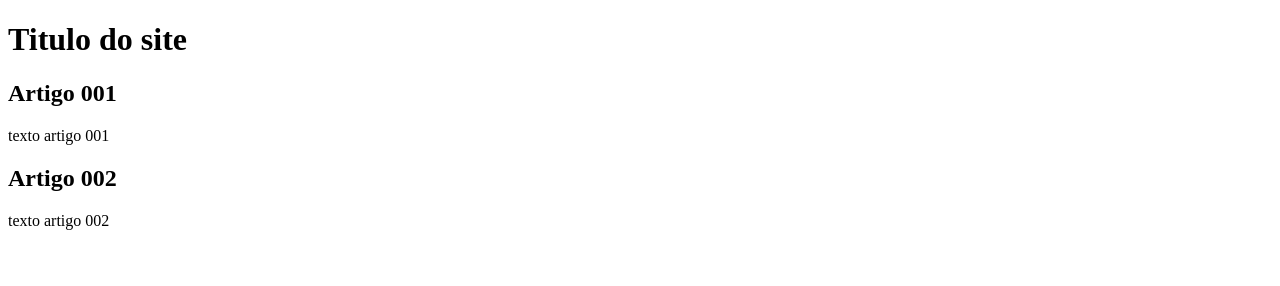
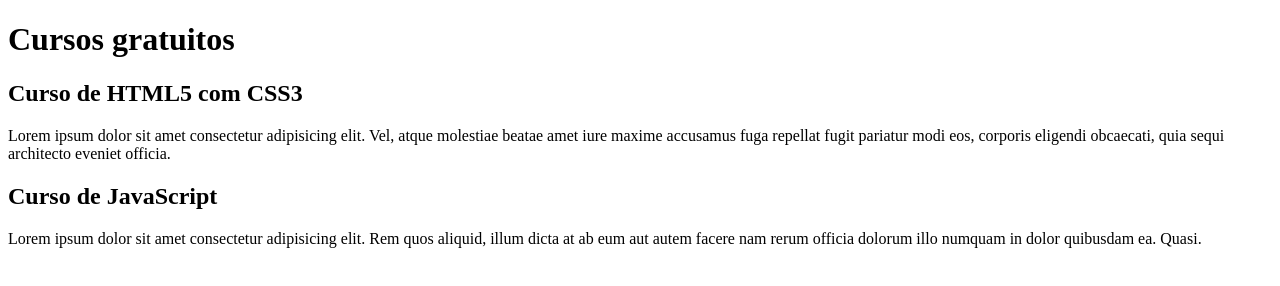
Before and after one commit to LucasStorm/teste, a plain HTML site: page index.html in a window 1280 px wide. Drawn offline with Linux system fonts and the light colour scheme.

Commit message:
Inserindo conteúdo inicial

```diff
--- a/index.html
+++ b/index.html
@@ -9,15 +9,15 @@
 <body>
     <main>
         <header>
-            <h1>Titulo do site</h1>
+            <h1>Cursos gratuitos</h1>
         </header>
         <article>
-            <h2>Artigo 001</h2>
-            <p>texto artigo 001</p>
+            <h2>Curso de HTML5 com CSS3</h2>
+            <p>Lorem ipsum dolor sit amet consectetur adipisicing elit. Vel, atque molestiae beatae amet iure maxime accusamus fuga repellat fugit pariatur modi eos, corporis eligendi obcaecati, quia sequi architecto eveniet officia.</p>
         </article>
         <article>
-            <h2>Artigo 002</h2>
-            <p>texto artigo 002</p>
+            <h2>Curso de JavaScript</h2>
+            <p>Lorem ipsum dolor sit amet consectetur adipisicing elit. Rem quos aliquid, illum dicta at ab eum aut autem facere nam rerum officia dolorum illo numquam in dolor quibusdam ea. Quasi.</p>
         </article>
     </main>
 </body>
```
